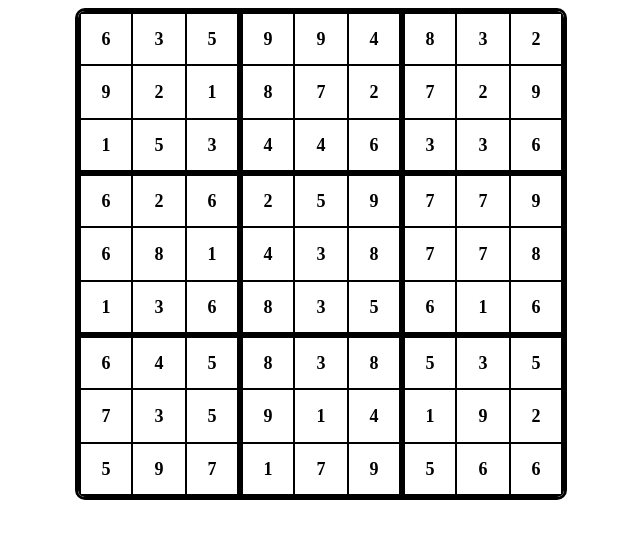
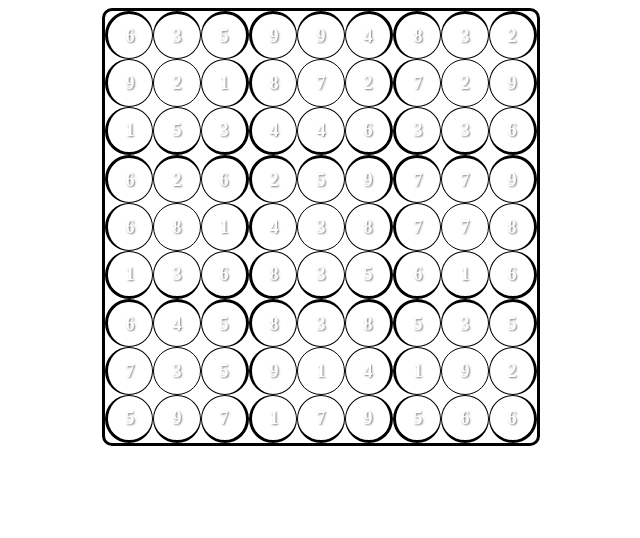
Before and after one commit to jmichalka/AngularGames, an Angular app in the folder AngularGames/: page / in a window 1280 px wide. Shown: the top 538 px of the page, without its empty margins (319-959 px from the left). Built offline with nearby package versions, Linux system fonts and the light colour scheme.

Commit message:
Funny features

```diff
--- a/AngularGames/src/app/cell/cell.component.scss
+++ b/AngularGames/src/app/cell/cell.component.scss
@@ -1,14 +1,14 @@
 .cell {
     aspect-ratio: 1;
-    height: 3em;
-    background: white;
+    height: 2em;
+    background-color: white;
     display: flex;
     flex-direction: row;
     align-items: center;
     justify-content: center;
     color: black;
     font-weight: bolder;
-    font-size: large;
+    font-size: x-large;
     box-sizing: border-box;
     border: 1px black solid;
     // transition: color 0.5s;
@@ -16,7 +16,15 @@
 
     // Use this to remove text highlighting. Might need to remove
     user-select: none;
-    // z-index: 2;
+
+    // Fun features
+    border-radius: 50%;
+    --translateX: 0px;
+    --translateY: 0px;
+    transform: translate(var(--translateX), var(--translateY));
+    transition: transform 1s;
+    text-shadow: rgba(0,0,0,0.5) 1px 1px 2px ;
+    color: white;
 }
 
 .leftBorder {
@@ -40,10 +48,14 @@
 }
 
 .cell:hover {
-    background: gray;
+    background-color: gray !important;
     color: white;
     // transform: scale(1.1);
     cursor: pointer;
+}
+
+.cell:focus {
+    outline: none;  //
 }
 
 .value {
```
